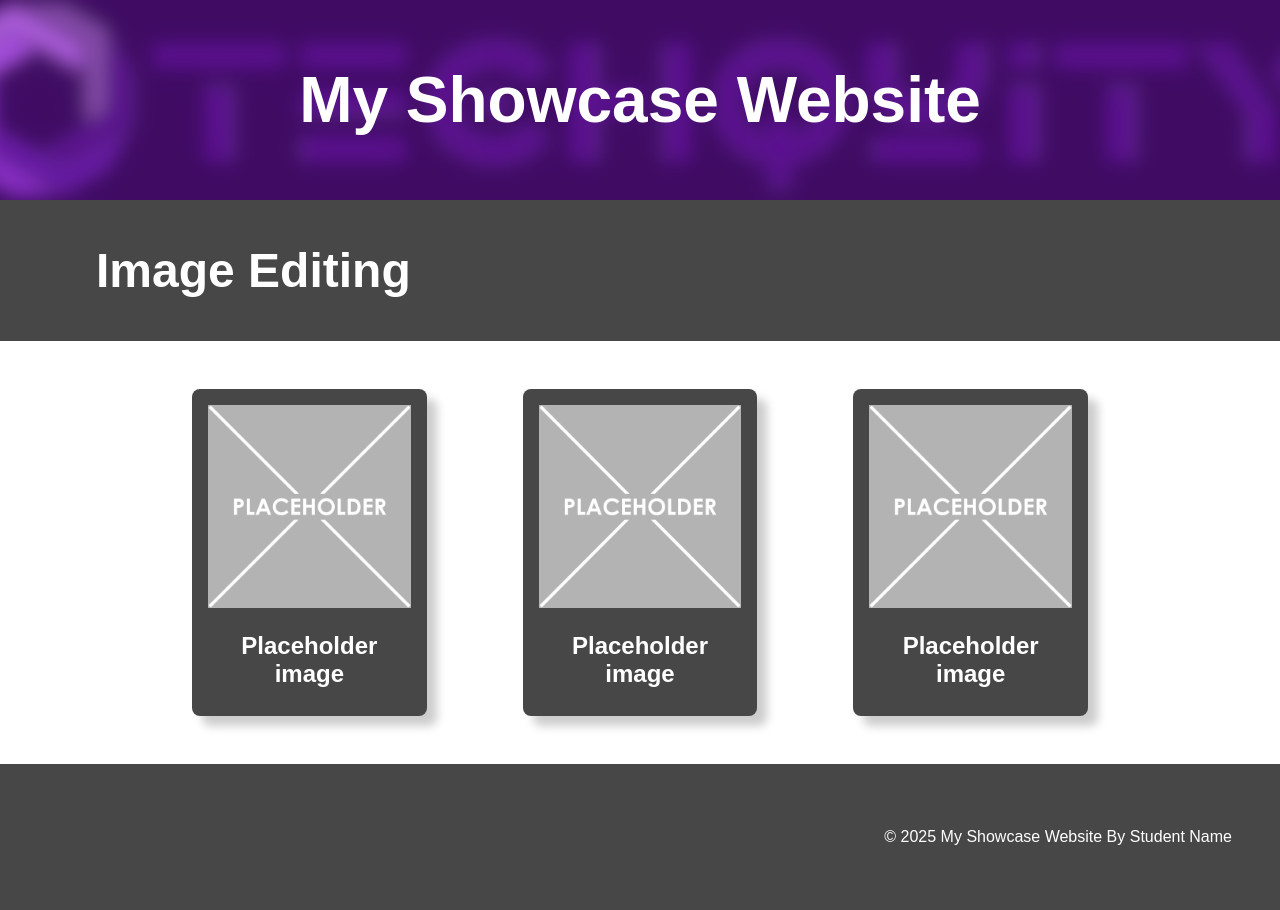
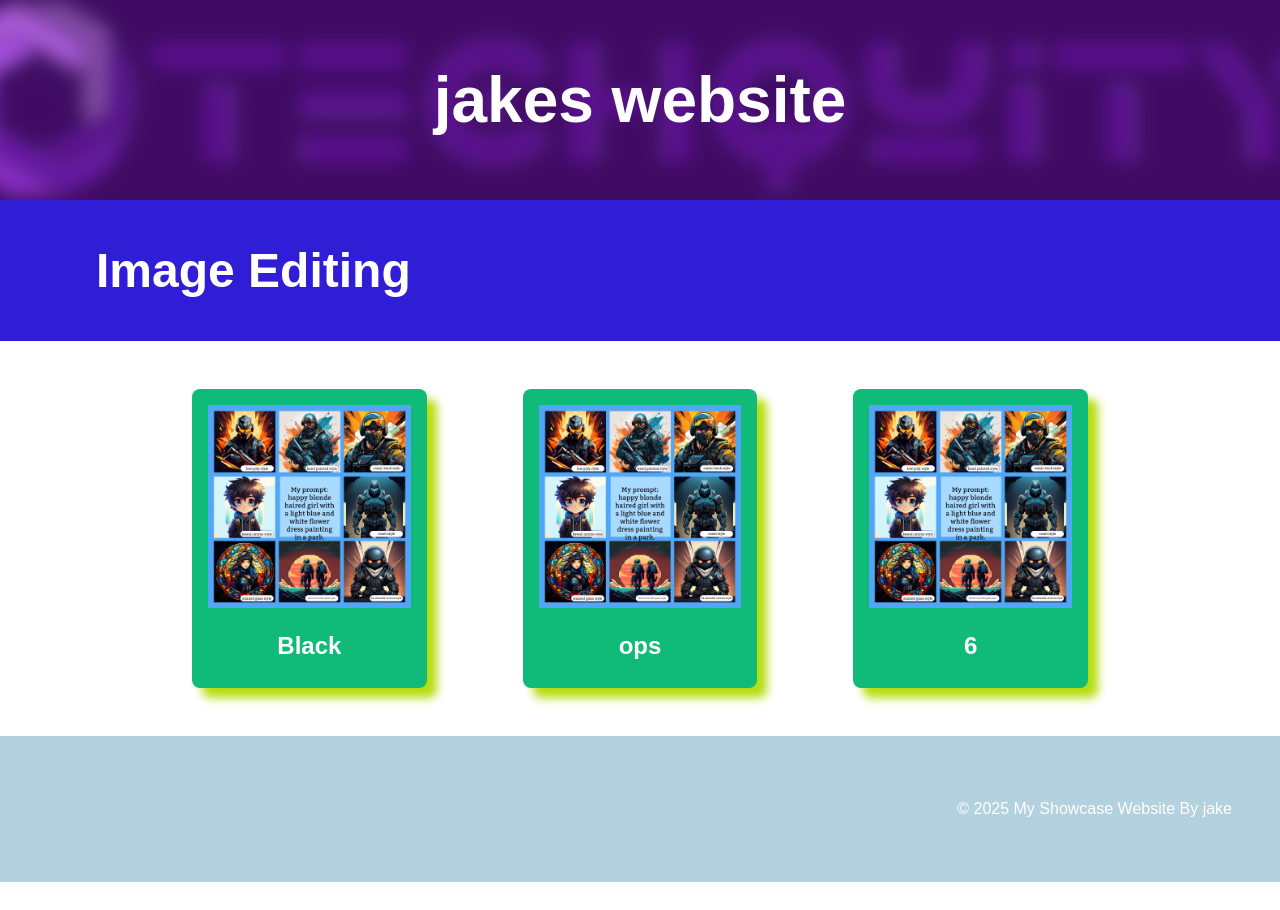
Before and after one commit to jake24711/MyYear10Website, a plain HTML site: page index.html in a window 1280 px wide. After the commit the page ends 882 px from the top, so only its background shows below. Drawn offline with Linux system fonts and the light colour scheme.

Commit message:
Much better

```diff
--- a/index.html
+++ b/index.html
@@ -5,14 +5,14 @@
     <meta charset="UTF-8">
     <meta name="viewport" content="width=device-width, initial-scale=1.0">
     <link rel="stylesheet" href="style.css">
-    <title>My Showcase Website</title>
+    <title>jakes website-</title>
 </head>
 <!-- This is the main body of the website- ALL your content goes AFTER the <body> tag and before the </body> tag -->
 <body>
 
     <!-- The Hero Section -------------------------------------------------------------------------------------- -->
     <section class="hero">
-        <div class="hero-text">My Showcase Website</div>
+        <div class="hero-text">jakes website</div>
     </section>
 
 <!-- Topic one ------------------------------------------------------------------------------------------------- -->
@@ -26,16 +26,16 @@
         <div class="topic-content">
             <!-- one "card" which includes an image with a text below it -->
             <div class="topic-card">
-                <img src="images/placeholder-1024x1024.png" alt="change this too!">
-                <h2 class="topic-card-text">Placeholder image</h2>
+                <img src="images/Untitled.png" alt="change this too!">
+                <h2 class="topic-card-text">Black</h2>
             </div>
             <div class="topic-card">
-                <img src="images/placeholder-1024x1024.png" alt="change this too!">
-                <h2 class="topic-card-text">Placeholder image</h2>
+                <img src="images/Untitled.png" alt="change this too!">
+                <h2 class="topic-card-text">ops</h2>
             </div>
             <div class="topic-card">
-                <img src="images/placeholder-1024x1024.png" alt="change this too!">
-                <h2 class="topic-card-text">Placeholder image</h2>
+                <img src="images/Untitled.png" alt="change this too!">
+                <h2 class="topic-card-text">6</h2>
             </div>
         </div>
     </section>
@@ -47,7 +47,7 @@
 
     <!-- A Simple Website Footer ------------------------------------------------------------------------------ -->
     <footer class="footer">
-        <p>&copy; 2025 My Showcase Website By Student Name</p>
+        <p>&copy; 2025 My Showcase Website By jake</p>
     </footer>
 
 <!-- The end of the whole page- no more content after this! -->
--- a/style.css
+++ b/style.css
@@ -39,7 +39,7 @@ img {
     color: white;
     font-size: 2em;
     padding: 0.1em 3em;
-    background-color: rgb(71, 71, 71);
+    background-color: rgb(48, 30, 214);
 }
 
 /* Three column grid with a nice big gap */
@@ -55,11 +55,11 @@ img {
 
 /* Styling for the individual topic cards rounded edges background color and a drop shadow */
 .topic-card{
-    background-color: rgb(71, 71, 71);
+    background-color: rgb(16, 187, 121);
     color: white;
     padding: 1em;
     border-radius: 0.5em;
-    box-shadow: 10px 10px 10px rgba(0, 0, 0, 0.2);
+    box-shadow: 10px 10px 10px rgb(183, 221, 16);
 }
 
 /* Styling for the topic card titles */
@@ -73,7 +73,7 @@ img {
 
 /* Styling for a footer section to take a bit of spcae at the bottom of the page */
 .footer{
-    background-color: rgb(71, 71, 71);
+    background-color: rgb(179, 209, 223);
     color: white;
     text-align: right;
     padding: 3em 3em;
```
Also changed, not shown: images/Untitled.png (added).
